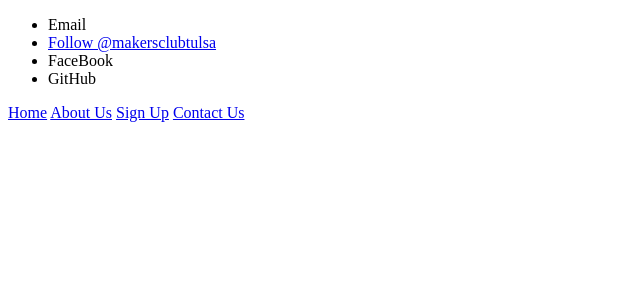
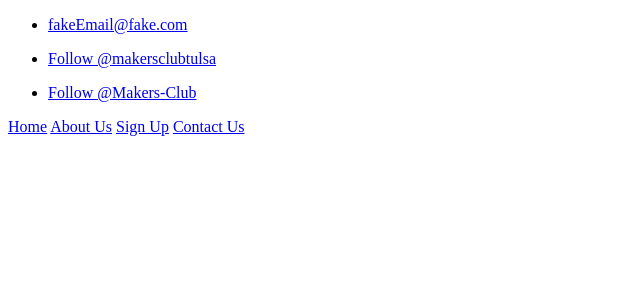
Before and after one commit to Makers-Club/site, a Flask app: page /contact_us in a window 1280 px wide. Shown: the part 26-326 px from the top of the page, without its empty margins (0-640 px from the left). Run offline with Flask 2, Linux system fonts and the light colour scheme; some libraries are stand-ins or nearby versions.

Commit message:
Fixes #10

```diff
--- a/templates/contact.html
+++ b/templates/contact.html
@@ -8,10 +8,9 @@
 
 <div>
   <ul>
-    <li><a>Email</a></li>
-    <li><a href="https://twitter.com/makersclubtulsa?ref_src=twsrc%5Etfw" class="twitter-follow-button" data-show-count="false">Follow @makersclubtulsa</a><script async src="https://platform.twitter.com/widgets.js" charset="utf-8"></script></li>
-    <li><a>FaceBook</a></li>
-    <li><a>GitHub</a></li>
+    <li><a href="mailto: fakeEmail@fake.com">fakeEmail@fake.com</a></li>
+    <li style="margin: 1rem 0"><a href="https://twitter.com/makersclubtulsa?ref_src=twsrc%5Etfw" class="twitter-follow-button" data-show-count="false">Follow @makersclubtulsa</a><script async src="https://platform.twitter.com/widgets.js" charset="utf-8"></script></li>
+    <li><a class="github-button" href="https://github.com/Makers-Club" aria-label="Follow @Makers-Club on GitHub">Follow @Makers-Club</a><script async defer src="https://buttons.github.io/buttons.js"></script></li>
   </ul>
 </div>
 
```
